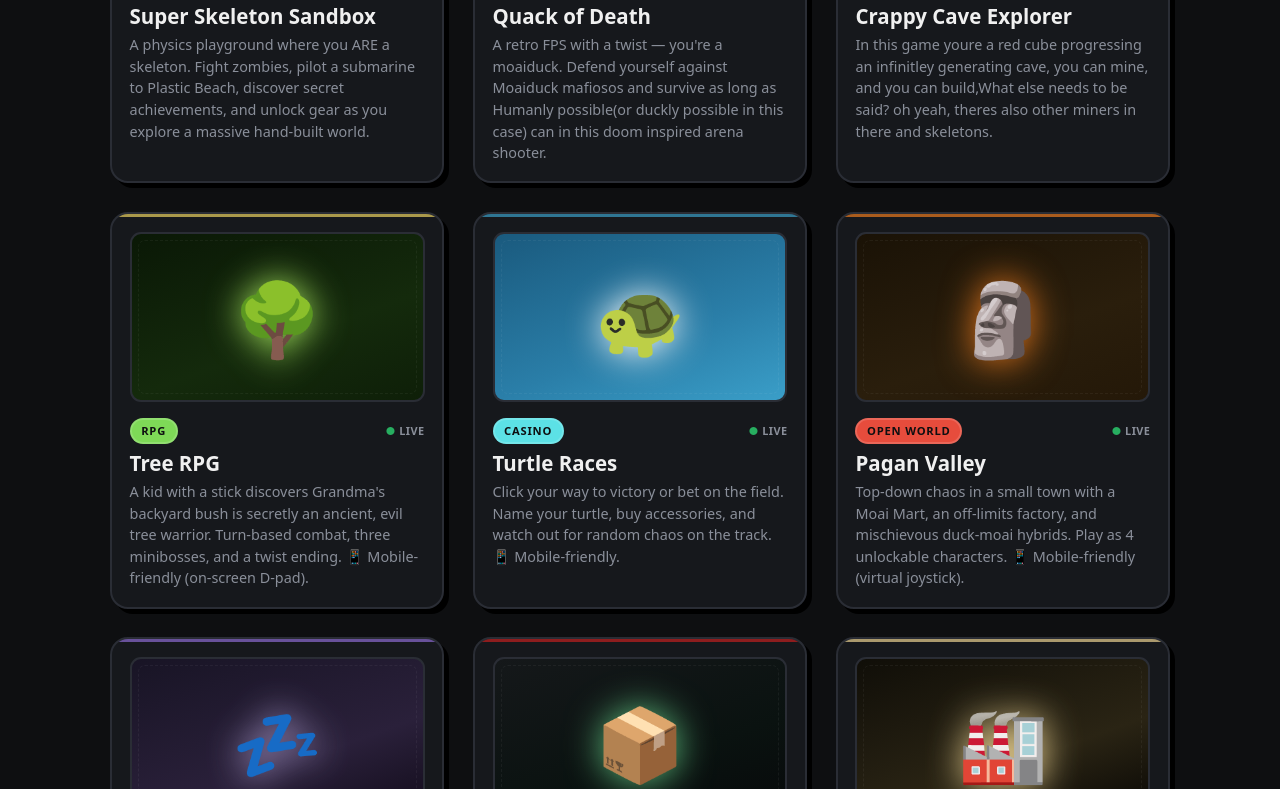
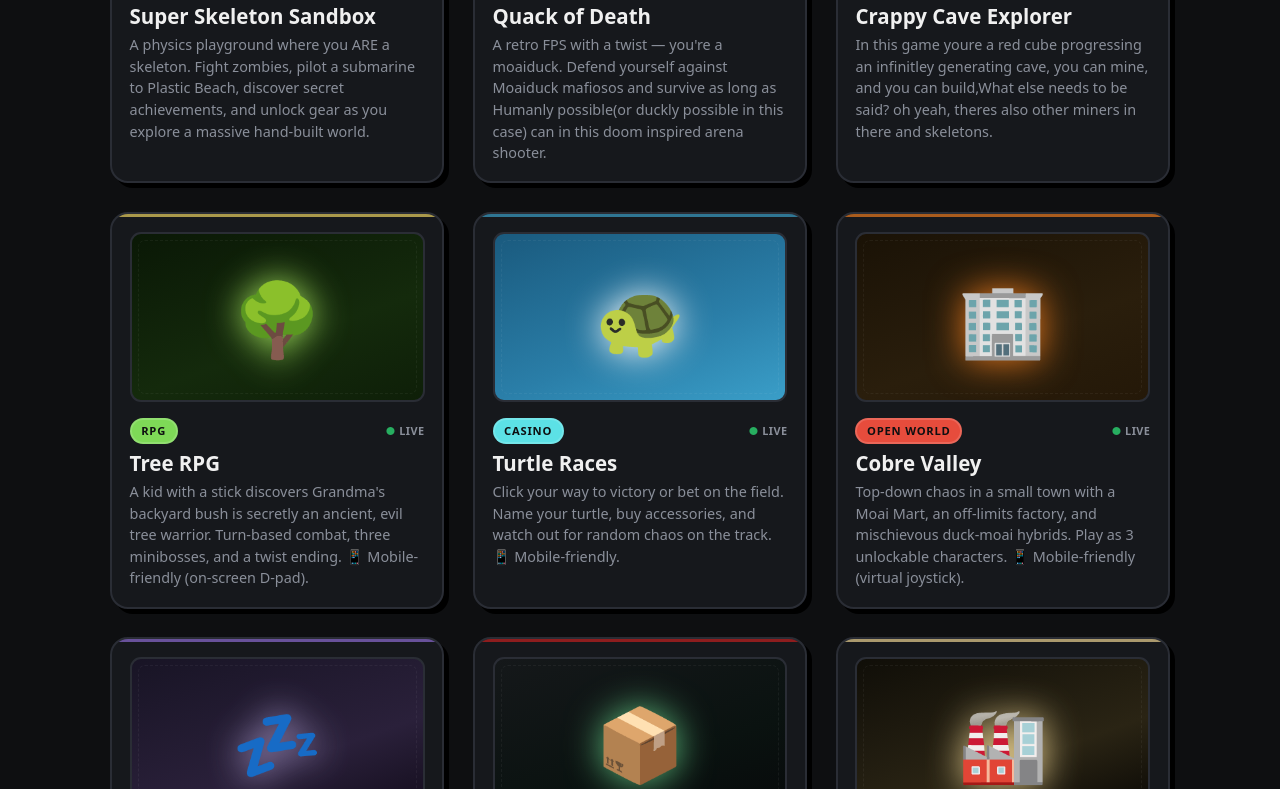
Before and after one commit to HotDawg25/Bones, a plain HTML site: page index.html in a window 1280 px wide. Shown: the part 441-1230 px from the top of the page. Drawn offline with Linux system fonts and the light colour scheme.

Commit message:
Replace Pagan Valley with Cobre Valley details

```diff
--- a/index.html
+++ b/index.html
@@ -346,17 +346,17 @@
     </a>
 
     <!-- ── PAGAN VALLEY ────────────────────────────────────────── -->
-    <a href="pagan-valley.html" class="card"
+    <a href="cobre-valley.html" class="card"
        style="--hover-accent: #e8791e;">
       <div class="thumb thumb-pagan">
-        <span class="thumb-icon" style="color:#e8791e;">🗿</span>
+        <span class="thumb-icon" style="color:#e8791e;">🏢</span>
       </div>
       <div class="meta">
         <span class="badge" style="background: #e74c3c;">Open World</span>
         <span class="status live">Live</span>
       </div>
-      <h2 class="card-title">Pagan Valley</h2>
-      <p class="card-desc">Top-down chaos in a small town with a Moai Mart, an off-limits factory, and mischievous duck-moai hybrids. Play as 4 unlockable characters. 📱 Mobile-friendly (virtual joystick).</p>
+      <h2 class="card-title">Cobre Valley</h2>
+      <p class="card-desc">Top-down chaos in a small town with a Moai Mart, an off-limits factory, and mischievous duck-moai hybrids. Play as 3 unlockable characters. 📱 Mobile-friendly (virtual joystick).</p>
     </a>
 
     <!-- ── GO TO SLEEP ─────────────────────────────────────────── -->
```
